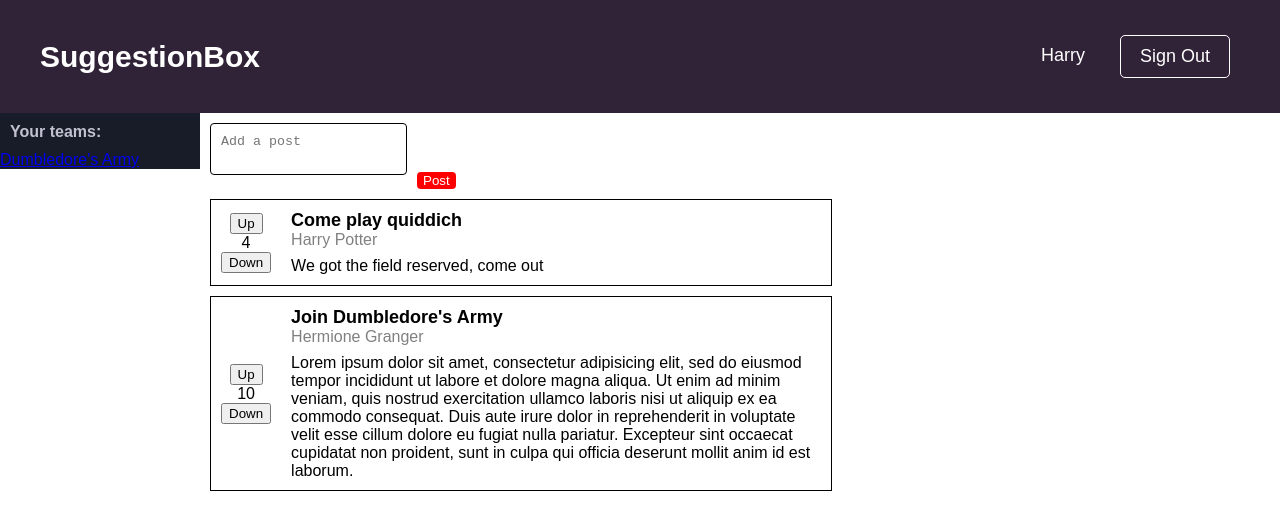
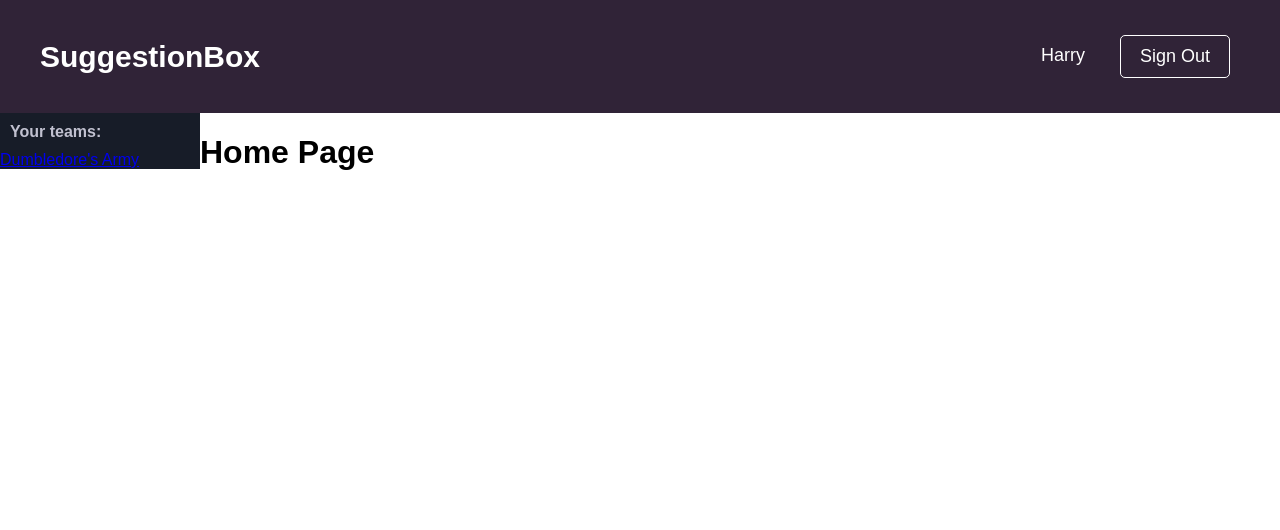
Before and after one commit to riley-worthington/suggestion-box, a React (Create React App) app in the folder frontend/: page /signin in a window 1280 px wide. Both pictures are taken after a click on the button "Sign In". Shown: the top 530 px of the page. Built offline with nearby package versions, Linux system fonts and the light colour scheme.

Commit message:
implement conditional PostFeed rendering

```diff
--- a/frontend/src/Home/Home.js
+++ b/frontend/src/Home/Home.js
@@ -23,6 +23,18 @@ const mapDispatchToProps = dispatch => {
 }
 
 class Home extends Component {
+  bodyLoader() {
+    const { match } = this.props;
+    const url = match.url;
+    const teamId = +match.params.teamId;
+    return (url === '/') ?
+      <h1>Home Page</h1>
+      :
+      <div>
+        <AddPost />
+        <PostFeed teamId={teamId} />
+      </div>
+  }
 
   render() {
     const currentUser = this.props.currentUser;
@@ -37,10 +49,7 @@ class Home extends Component {
         <TopNav user={currentUser} onSignOut={onSignOut}/>
         <main>
           <SideBar teamIds={currentUser.teams}/>
-          <div>
-            <AddPost />
-            <PostFeed teamId={teamId} />
-          </div>
+          {this.bodyLoader()}
         </main>
       </div>
     );
```
